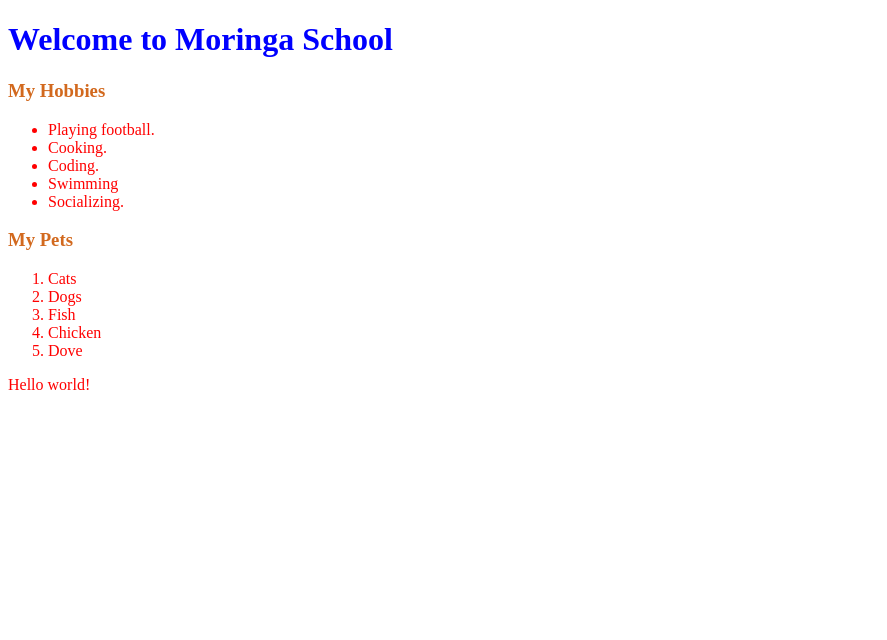
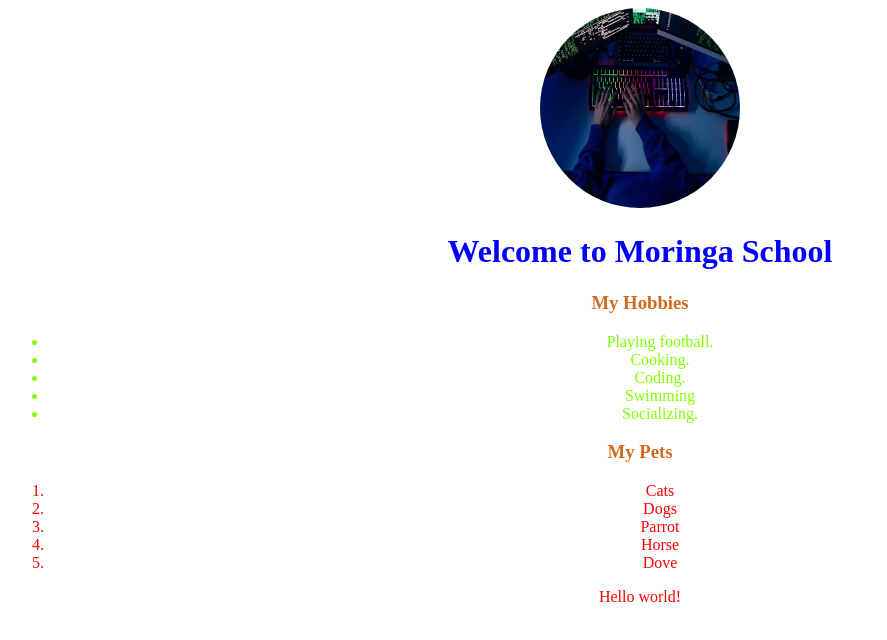
Before and after one commit to NJUGUNA-png/example, a plain HTML site: page index.html in a window 1280 px wide. Shown: the whole page, without its empty margins (0-887 px from the left). Drawn offline with Linux system fonts and the light colour scheme.

Commit message:
added new changes

```diff
--- a/css/style.css
+++ b/css/style.css
@@ -6,4 +6,15 @@ h1{
 }
 h3{
     color: chocolate;
+ }
+img{
+  height: 200px;
+  width: 200px;
+  border-radius: 50%;
 }
+ul>li{
+  color: chartreuse;
+}
+*{
+  text-align: center;
+}
--- a/index.html
+++ b/index.html
@@ -7,6 +7,9 @@
     <link rel="stylesheet" href="css/style.css">
 </head>
 <body>
+    <div>
+        <img src="images/premium_photo-1663100722417-6e36673fe0ed.avif" alt="Njuguna">
+    </div>
     <h1>Welcome to Moringa School</h1>
     <h3>My Hobbies</h3>
     <ul>
@@ -20,8 +23,8 @@
     <ol>
         <li>Cats</li>
         <li>Dogs</li>
-        <li>Fish</li>
-        <li>Chicken</li>
+        <li>Parrot</li>
+        <li>Horse</li>
         <li>Dove</li>
     </ol>
     <p>Hello world!</p>
```
Also changed, not shown: images/IMG-20250115-WA0016.jpg (added), images/premium_photo-1663100722417-6e36673fe0ed.avif (added), 1 other file.
